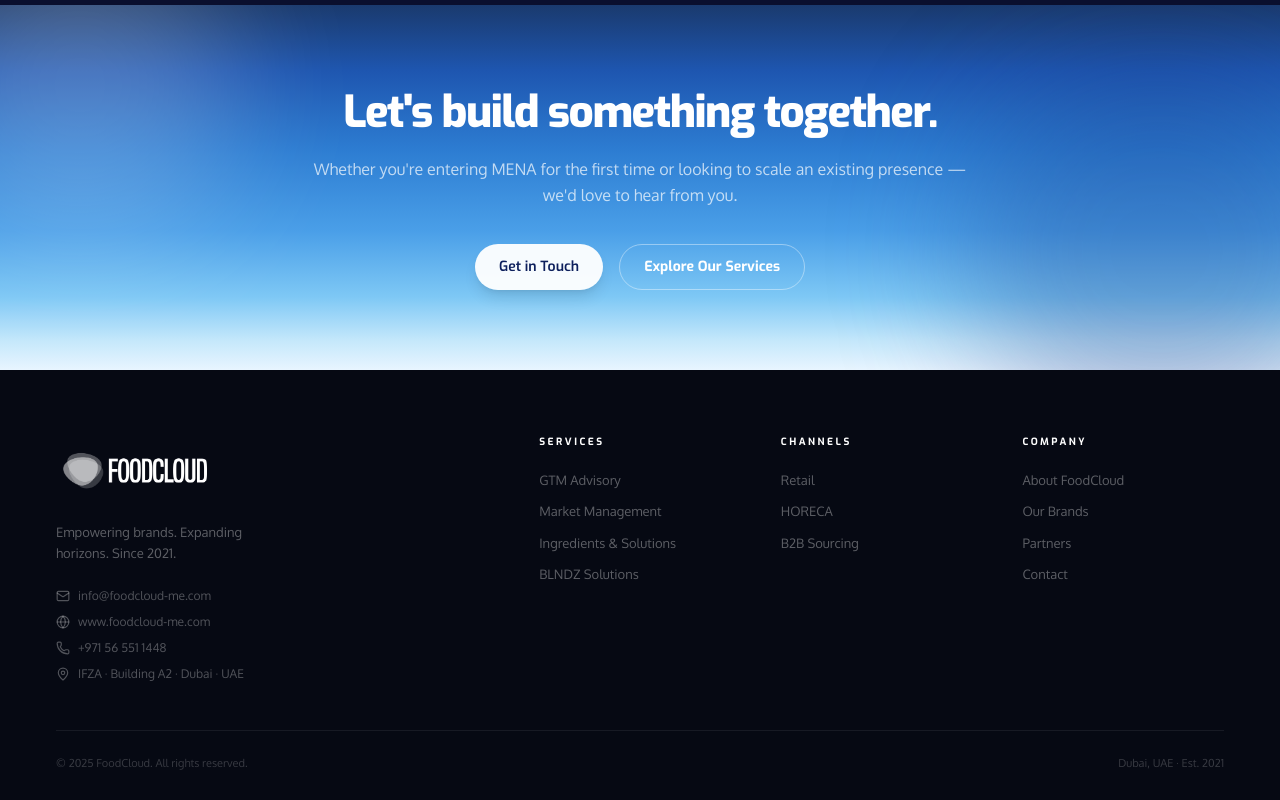
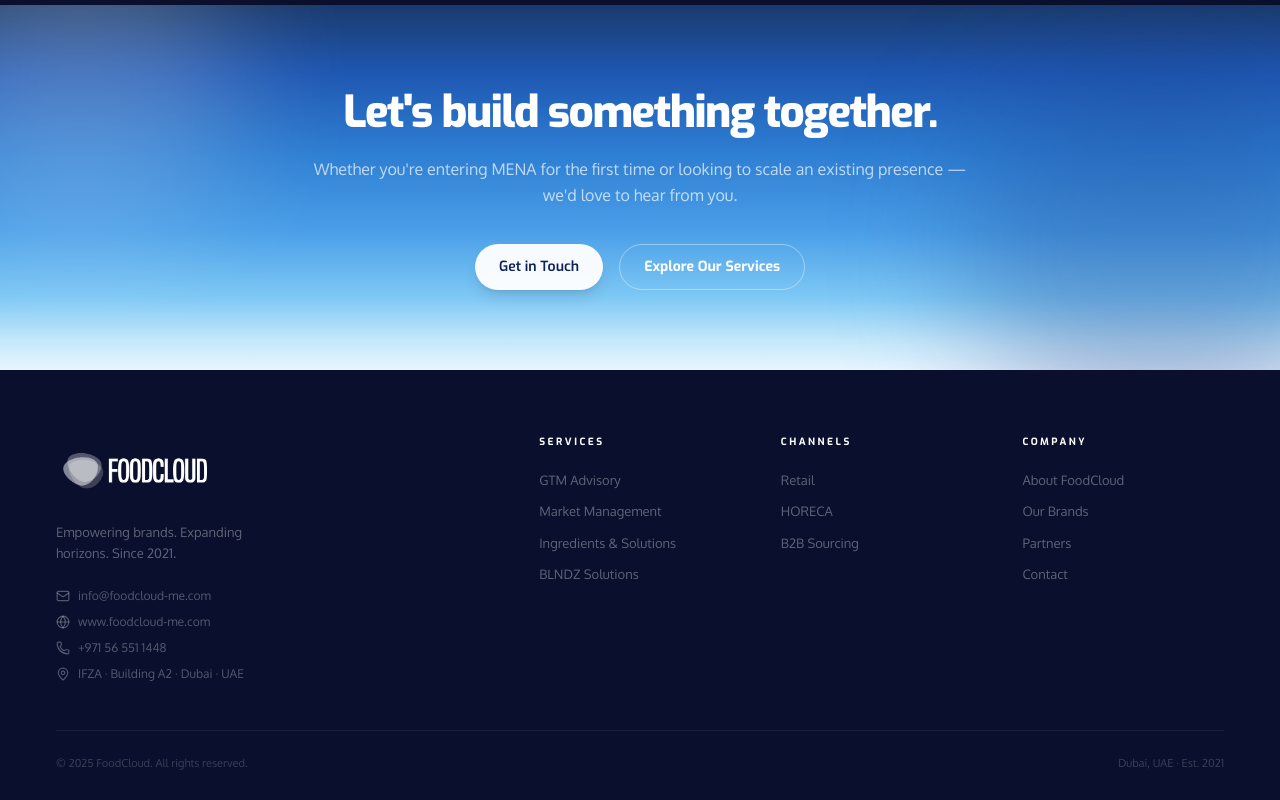
Before and after one commit to MosaabGaber/FOODCLOUD, a React (Vite) app: page /company in a window 1280 px wide. Shown: the part 3558-4358 px from the top of the page. Built offline with nearby package versions, Linux system fonts and the light colour scheme.

Commit message:
match footer color to navbar

```diff
--- a/src/components/Footer.tsx
+++ b/src/components/Footer.tsx
@@ -22,7 +22,7 @@
   };
 
   return (
-    <footer className="bg-[#060913] text-white pt-16 pb-7 px-6 md:px-14">
+    <footer className="bg-[#0A0F2E] text-white pt-16 pb-7 px-6 md:px-14">
       <div className="max-w-7xl mx-auto">
 
         {/* Main Grid */}
```
